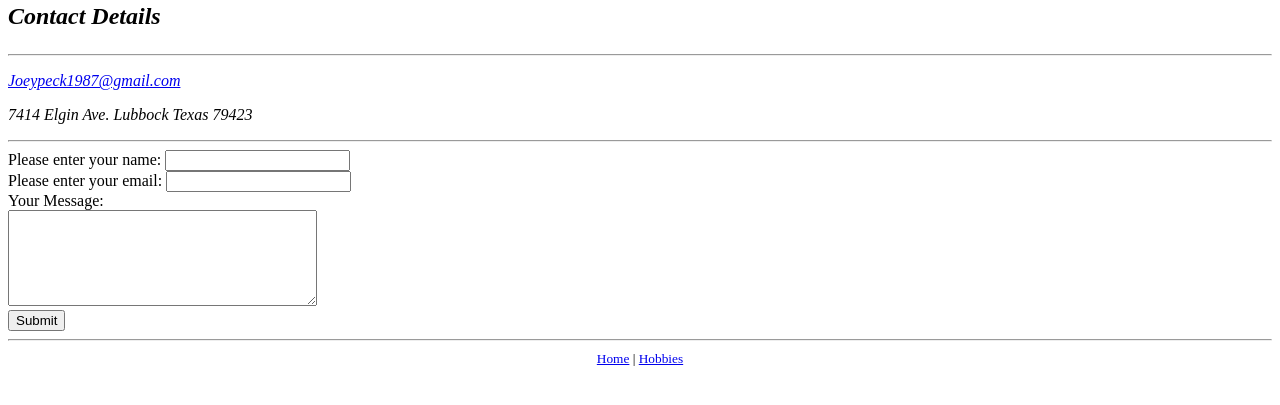
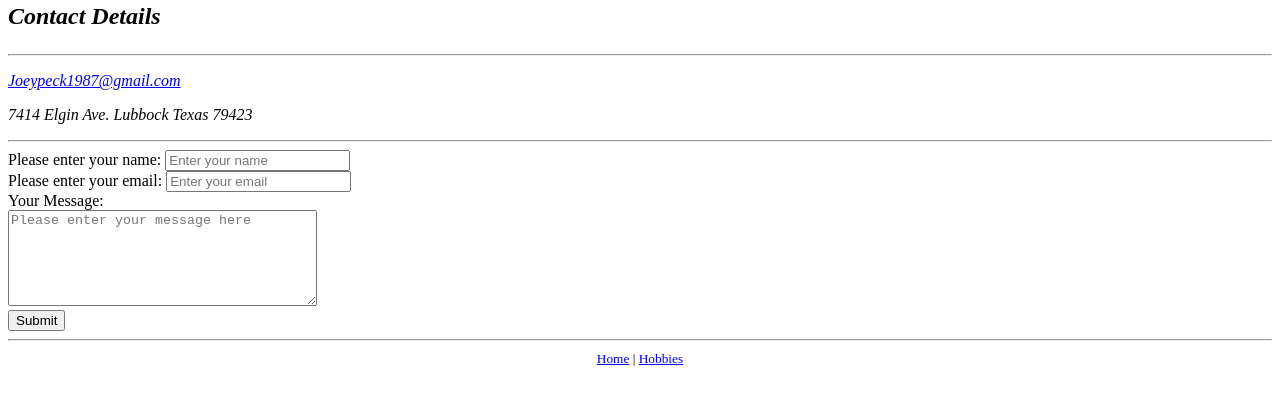
Before and after one commit to Joeypeck1987/cv, a plain HTML site: page contact.html in a window 1280 px wide. Shown: the part 79-484 px from the top of the page. Drawn offline with Linux system fonts and the light colour scheme.

Commit message:
Update contact.html

```diff
--- a/contact.html
+++ b/contact.html
@@ -16,11 +16,11 @@
 
 <form action="mailto:Joeypeck1987@gmail.com" method="post" enctype="text/plain">
 	<label for="name">Please enter your name:</label>
-	<input type="text" name="name" id="name"><br>
+	<input type="text" name="name" id="name" placeholder="Enter your name" required><br>
 	<label for="email">Please enter your email:</label>
-	<input type="email" name="email" id="email"><br>
+	<input type="email" name="email" id="email" placeholder="Enter your email" required><br>
 	<label>Your Message:</label><br>
-	<textarea name="message" rows="6" cols="36"></textarea><br>
+	<textarea name="message" rows="6" cols="36" placeholder="Please enter your message here"></textarea><br>
 	<button>Submit</button>
 </form>
 <hr>
```
